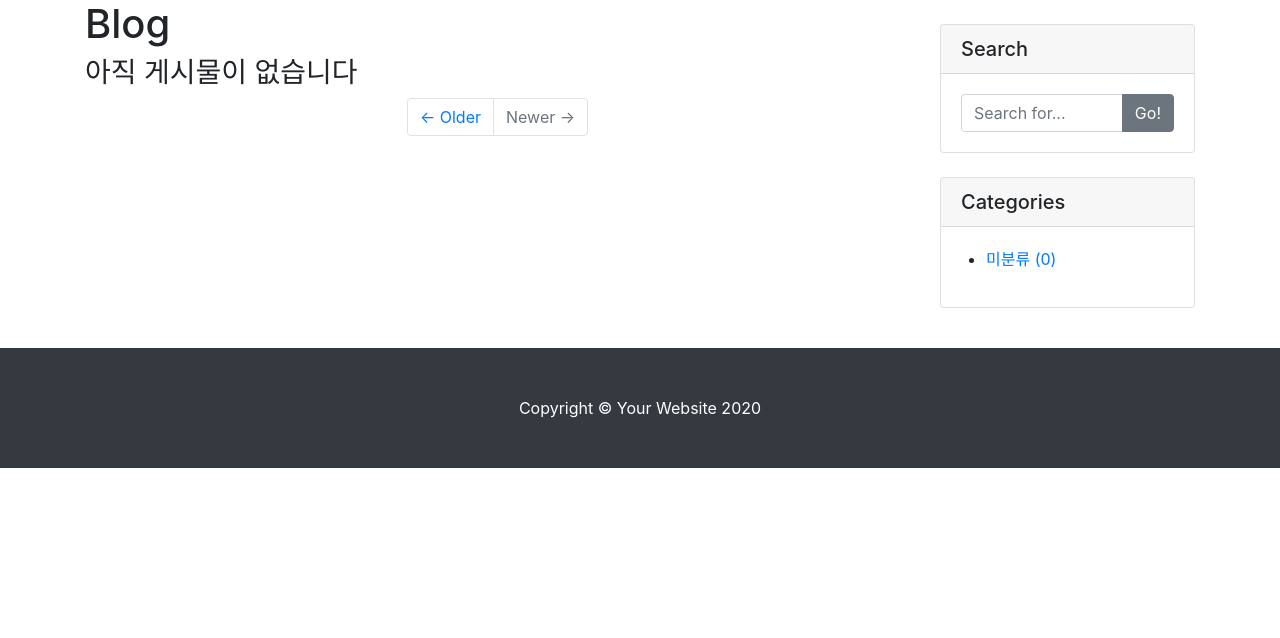
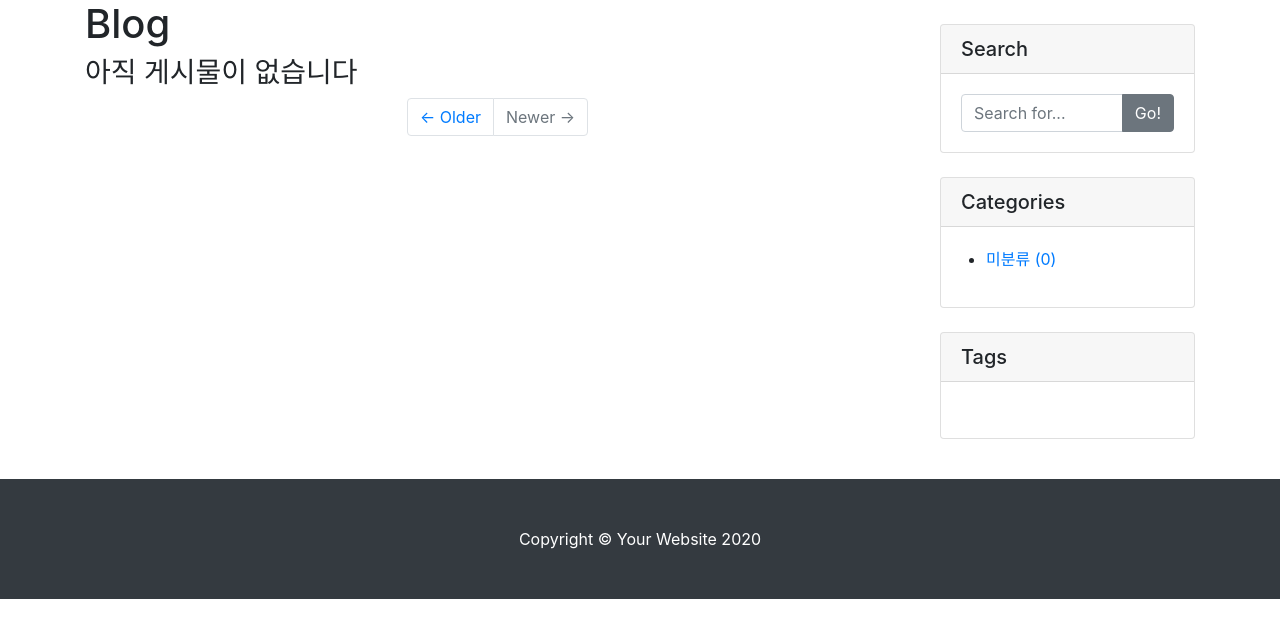
Before and after one commit to jotasic/DoItDjangPractice, a Django app: page /blog/ in a window 1280 px wide. Shown: the part 80-718 px from the top of the page. Run offline with Django 3.2, Linux system fonts and the light colour scheme; data that the repository does not hold is empty; some libraries are stand-ins or nearby versions.

Commit message:
포스트 목록, 상세 페이지에서 Tag별 분류 카드 만들기

```diff
--- a/blog/templates/blog/base.html
+++ b/blog/templates/blog/base.html
@@ -65,6 +65,23 @@
             </div>
           </div>
        <!-- end Categories Widget -->
+
+          <!-- tags Widget -->
+          <div class="card my-4" id="tags-card">
+            <h5 class="card-header">Tags</h5>
+            <div class="card-body">
+              <div class="row">
+                <ul>
+                  {% for tag in tags %}
+                  <li>
+                    <a href="{{ tag.get_absolute_url }}">{{ tag }} ({{ tag.post_set.count }})</a>
+                  </li>
+                  {% endfor %}
+                </ul>
+              </div>
+            </div>
+          </div>
+          <!-- end tag Widget -->
         </div>
       </div>
     </div>
--- a/blog/views.py
+++ b/blog/views.py
@@ -20,6 +20,7 @@ class PostList(ListView):
         context['categories'] = Category.objects.all()
         context['no_category_post_count'] = Post.objects.filter(
             category=None).count()
+        context['tags'] = Tag.objects.all()
         return context
 
 
@@ -31,13 +32,14 @@ class PostDetail(DetailView):
         context['categories'] = Category.objects.all()
         context['no_category_post_count'] = Post.objects.filter(
             category=None).count()
+        context['tags'] = Tag.objects.all()
         return context
 
 
 class PostCreate(LoginRequiredMixin, UserPassesTestMixin, CreateView):
     model = Post
     fields = ['title', 'hook_text', 'content',
-        'head_image', 'file_upload', 'category']
+              'head_image', 'file_upload', 'category']
 
     def test_func(self):
         return self.request.user.is_superuser or self.request.user.is_staff
@@ -84,6 +86,7 @@ def category_page(request, slug):
             'categories': Category.objects.all(),
             'no_category_post_count': Post.objects.filter(category=None).count(),
             'category': category,
+            'tags': Tag.objects.all(),
         }
     )
 
@@ -100,6 +103,7 @@ def tag_page(request, slug):
             'categories': Category.objects.all(),
             'no_category_post_count': Post.objects.filter(category=None).count(),
             'tag': tag,
+            'tags': Tag.objects.all(),
         }
     )
 
@@ -107,7 +111,7 @@ def tag_page(request, slug):
 class PostUpdate(LoginRequiredMixin, UpdateView):
     model = Post
     fields = ['title', 'hook_text', 'content',
-        'head_image', 'file_upload', 'category']
+              'head_image', 'file_upload', 'category']
 
     template_name = 'blog/post_update_form.html'
 
@@ -126,13 +130,13 @@ class PostUpdate(LoginRequiredMixin, UpdateView):
             context['tags_str_default'] = '; '.join(tags_str_list)
         return context
 
-    def form_valid(self, form) :
+    def form_valid(self, form):
         response = super(PostUpdate, self).form_valid(form)
         self.object.tags.clear()
 
         tags_str = self.request.POST.get('tags_str')
 
-        if tags_str :
+        if tags_str:
             tags_str = tags_str.strip()
             tags_str = tags_str.replace(',', ';')
             tags_list = tags_str.split(';')
@@ -148,7 +152,6 @@ class PostUpdate(LoginRequiredMixin, UpdateView):
         return response
 
 
-
 # FBV 방식으로 구현
 # def index(request):
 #     posts = Post.objects.all().order_by('-pk')
```
Also changed, not shown: blog/tests.py (+14 -0 lines).
